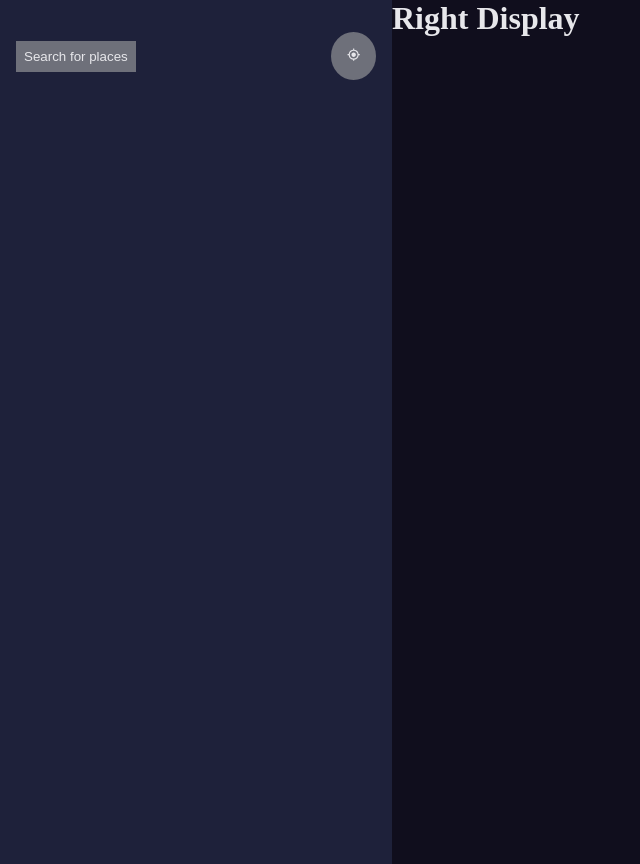
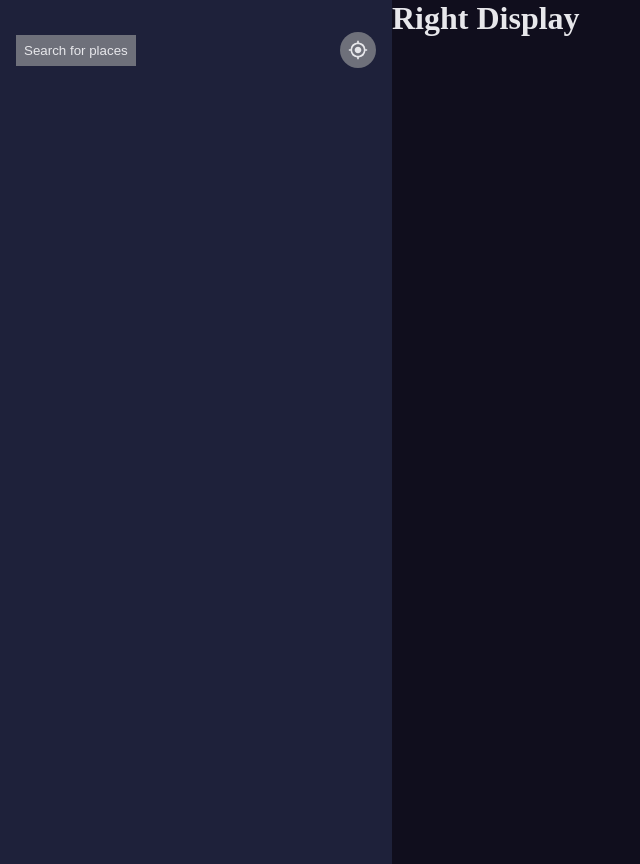
Before and after one commit to youhane/weather-app-challenge, a React (Create React App) app: page / in a window 1280 px wide. Shown: the whole page, without its empty margins (0-640 px from the left). Built offline with nearby package versions, Linux system fonts and the light colour scheme; no server answers.

Commit message:
[add] added api call

```diff
--- a/src/App.tsx
+++ b/src/App.tsx
@@ -1,10 +1,19 @@
 import { Global } from '@emotion/react';
-import React from 'react';
+import React, { useEffect } from 'react';
 import LeftDisplay from './Components/LeftDisplay/LeftDisplay';
 import RightDisplay from './Components/RightDisplay/RightDisplay';
 import { Container, GlobalStyles } from './GlobalStyles';
+import axios from 'axios';
+
+const BASE_URL = 'https://www.metaweather.com/api/location/'
 
 function App() {
+  useEffect(() => {
+    axios.get(BASE_URL+'search/?query=san').then(res => {
+      console.log(res.data);
+    });
+  }, [])
+
   return (
     <>
       <Global styles={GlobalStyles} />
--- a/src/Components/LeftDisplay/LeftDisplay.style.js
+++ b/src/Components/LeftDisplay/LeftDisplay.style.js
@@ -22,5 +22,5 @@ export const SearchButton = styled('button')`
 export const CircleButton = styled('button')`
   background: #6E707A;
   border-radius: 50%;
-  padding: 1rem;
+  padding: .5rem;
 `
--- a/src/Components/LeftDisplay/LeftDisplay.tsx
+++ b/src/Components/LeftDisplay/LeftDisplay.tsx
@@ -9,8 +9,14 @@ export default function LeftDisplay() {
         <div className='search'>
           <SearchButton>Search for places</SearchButton>
           <CircleButton>
-            <IconContext.Provider value={{ style: {background: 'transparent'} }}>
-              <MdGpsFixed />
+            <IconContext.Provider
+              value={{
+                style: {
+                  background: 'transparent', padding: '0', display: 'flex'
+                }
+              }}
+            >
+              <MdGpsFixed size={20} />
             </IconContext.Provider>
           </CircleButton>
         </div>
```
